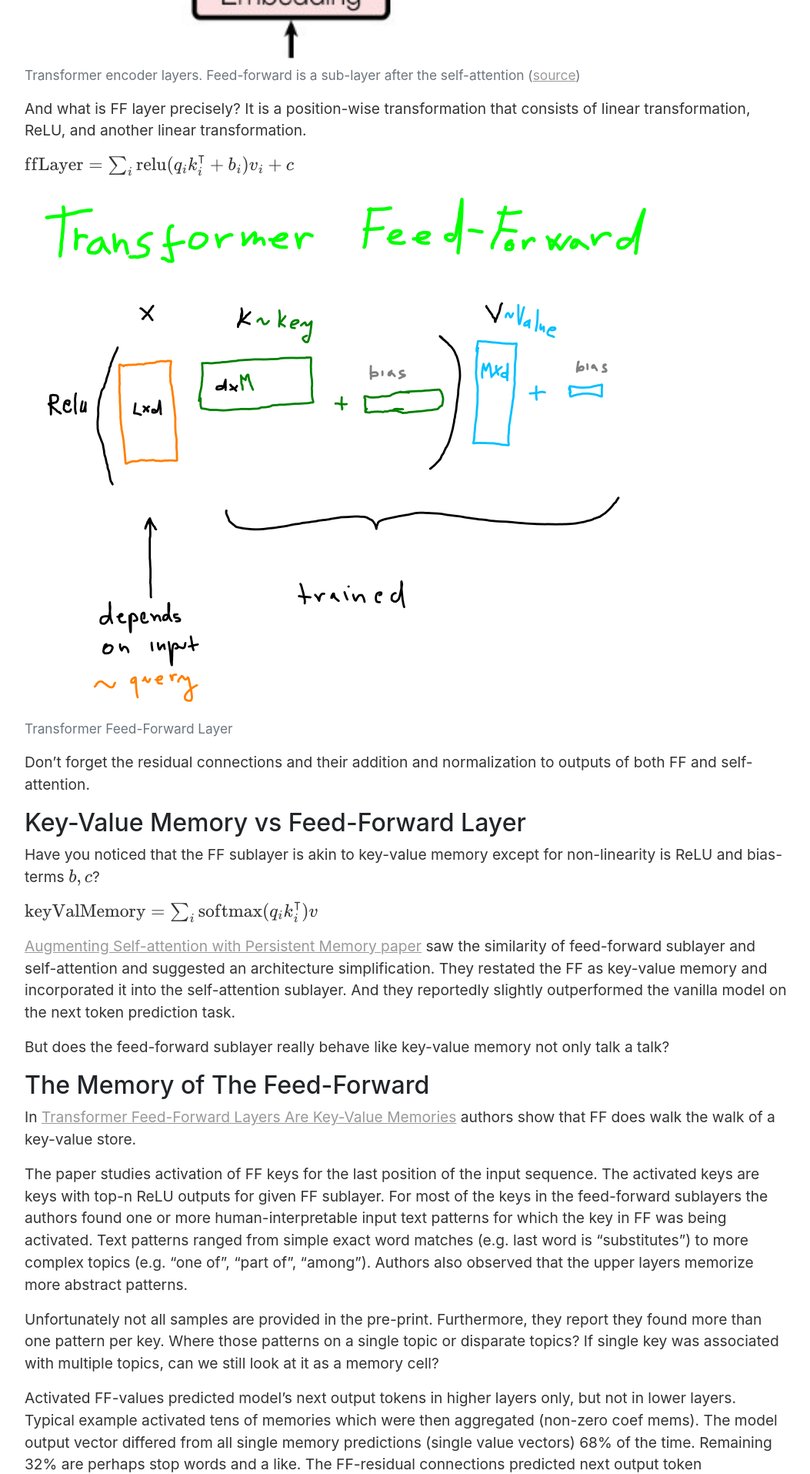
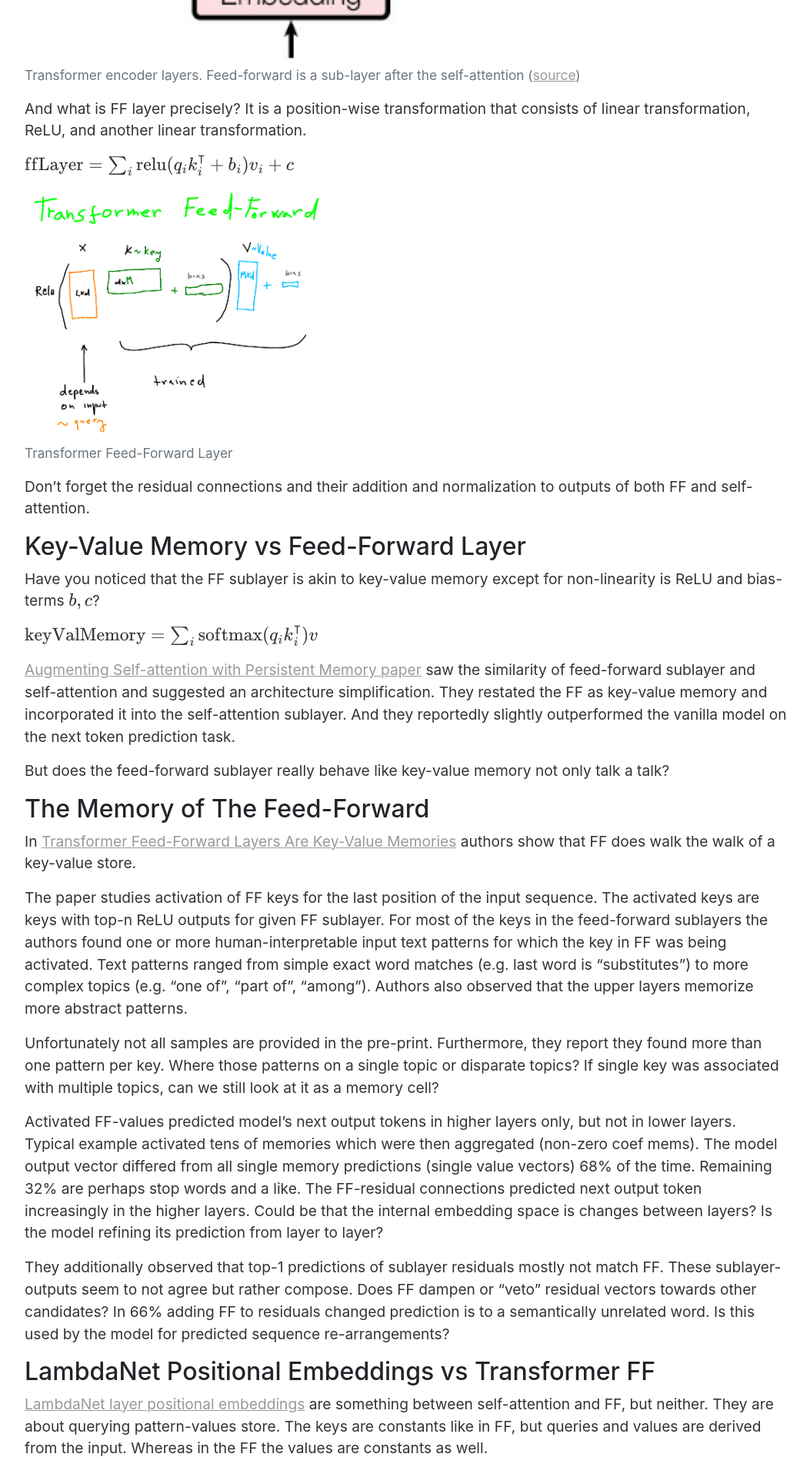
Before and after one commit to vackosar/vackosar.github.io, a Jekyll site: the page built from _posts/2021-01-02-Feed-Forward-Self-Attendion-Key-Value-Memory.md, in a window 1280 px wide. Shown: the part 2239-4154 px from the top of the page at 77% size, without its empty margins (111-1164 px from the left). Built offline with Jekyll 4.4.1, drawn with Linux system fonts in a browser that asks for light colours; nearby versions of some CDN libraries; library files that are not in the unit come from our copies; comment, search, counter and statistics services are not loaded.

Commit message:
transformer feed forward

```diff
--- a/_posts/2021-01-02-Feed-Forward-Self-Attendion-Key-Value-Memory.md
+++ b/_posts/2021-01-02-Feed-Forward-Self-Attendion-Key-Value-Memory.md
@@ -50,7 +50,9 @@ It is a position-wise transformation that consists of linear transformation, ReL
     <img
         class="figure-img img-fluid rounded"
         alt="Transformer Feed-Forward Layer"
-        src="/images/transformer-feed-forward.png">
+        src="/images/transformer-feed-forward.png"
+        style="max-width: 400px"
+>
     <figcaption class="figure-caption">
         Transformer Feed-Forward Layer
     </figcaption>
```
